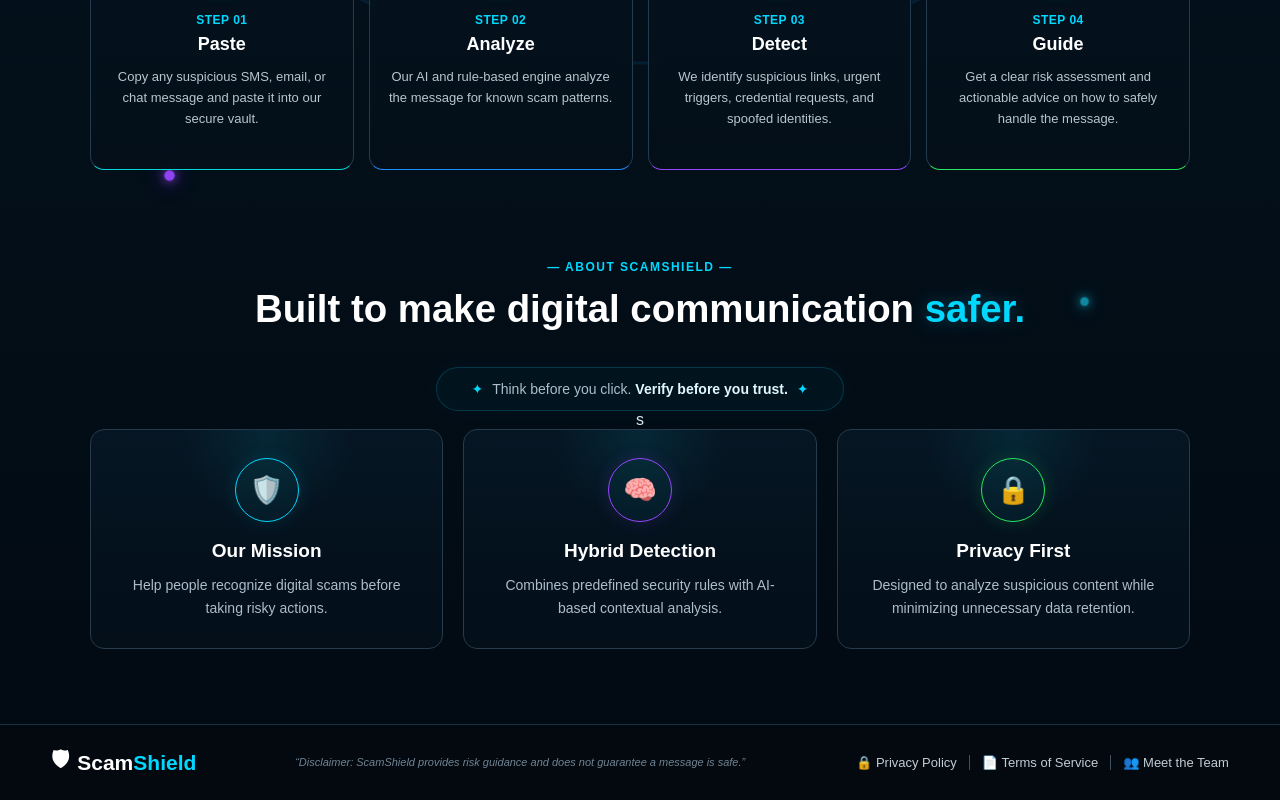
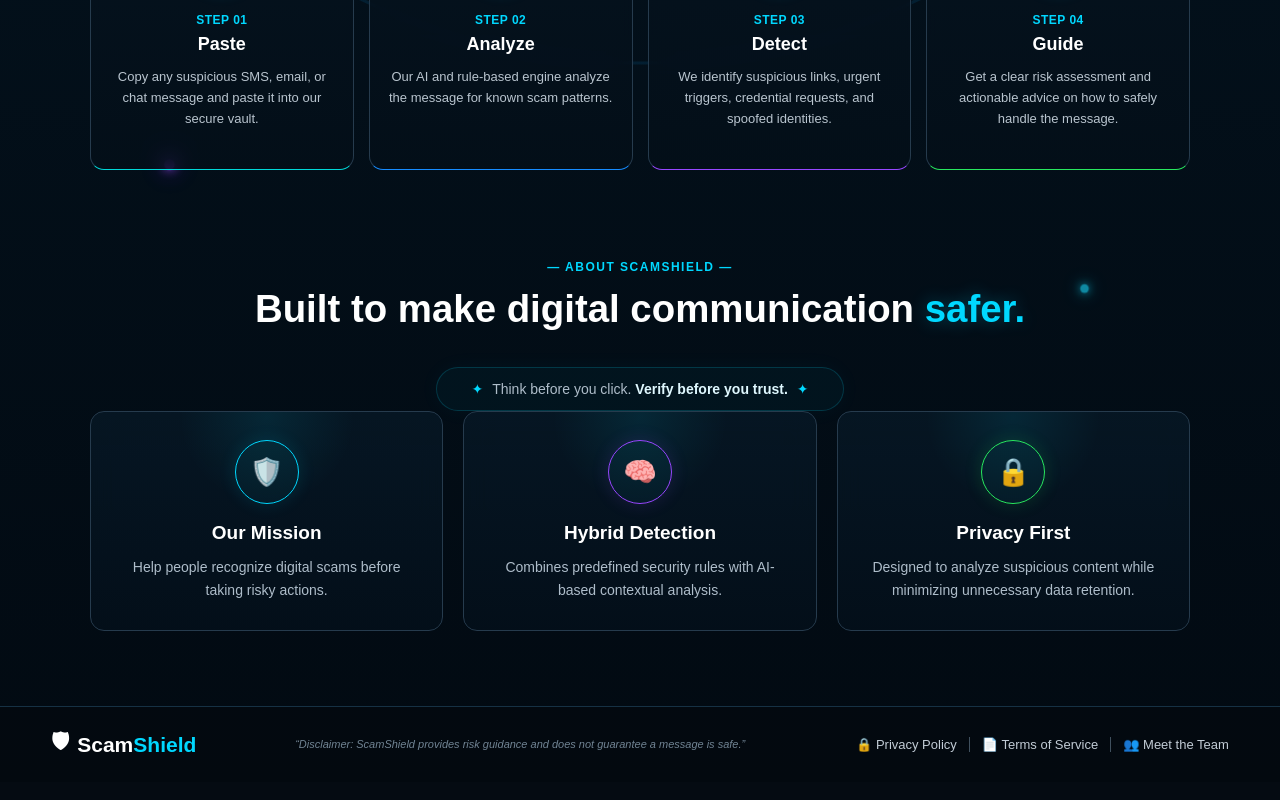
Before and after one commit to Team-Hackthon/ScamShield-AI, a React app in the folder Frontend/: page / in a window 1280 px wide. Shown: the part 994-1794 px from the top of the page. Built offline with nearby package versions, Linux system fonts and the light colour scheme; the HTML template or start-up script is replaced by a standard one.

Commit message:
Fix Vercel route refresh 404

```diff
--- a/Frontend/src/components/About.jsx
+++ b/Frontend/src/components/About.jsx
@@ -17,7 +17,9 @@
 
 
 
-        s<div className="about-grid">
+
+
+        <div className="about-grid">
 
           <div className="about-card">
             <div className="about-icon">🛡️</div>
```
